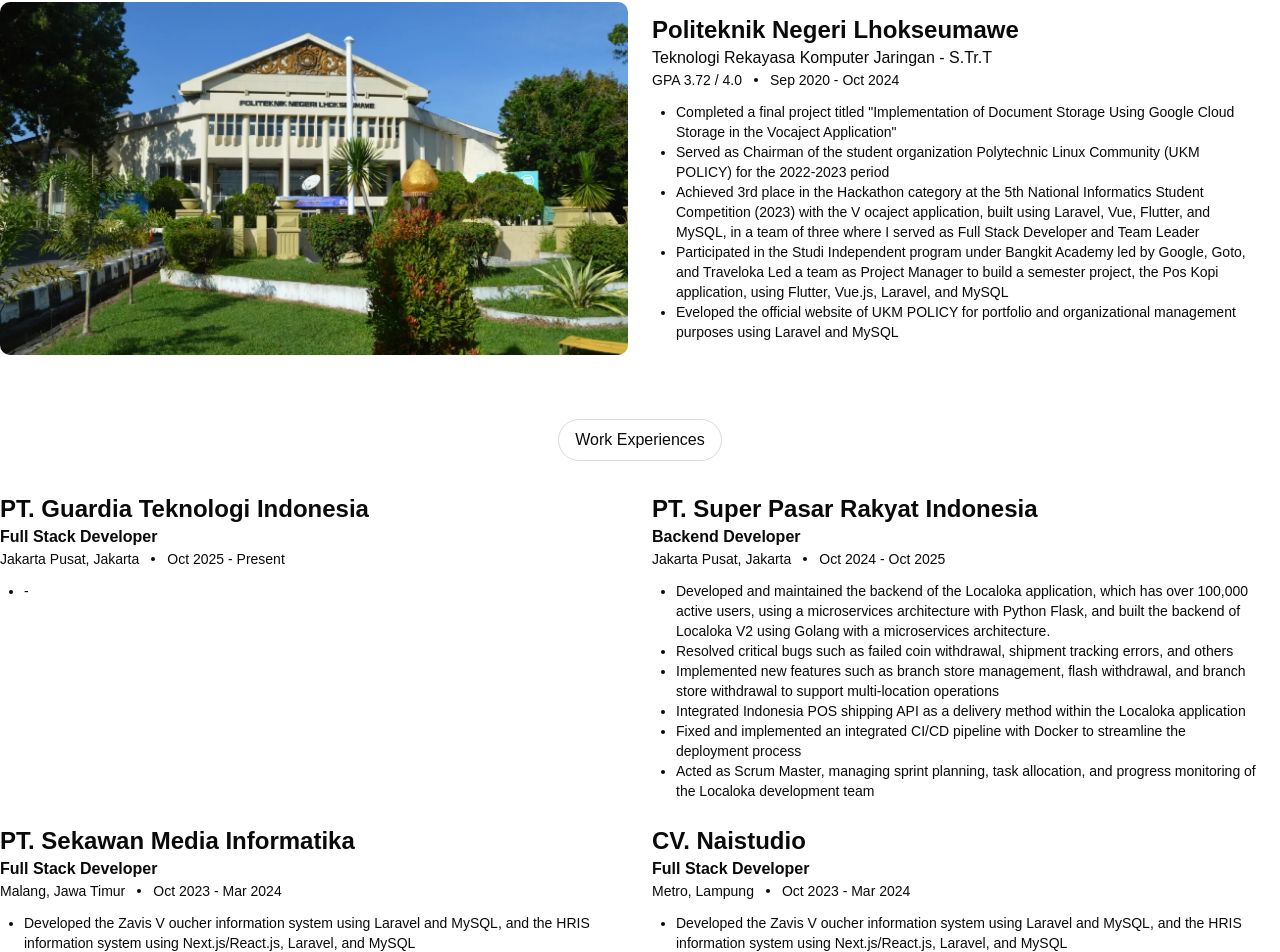
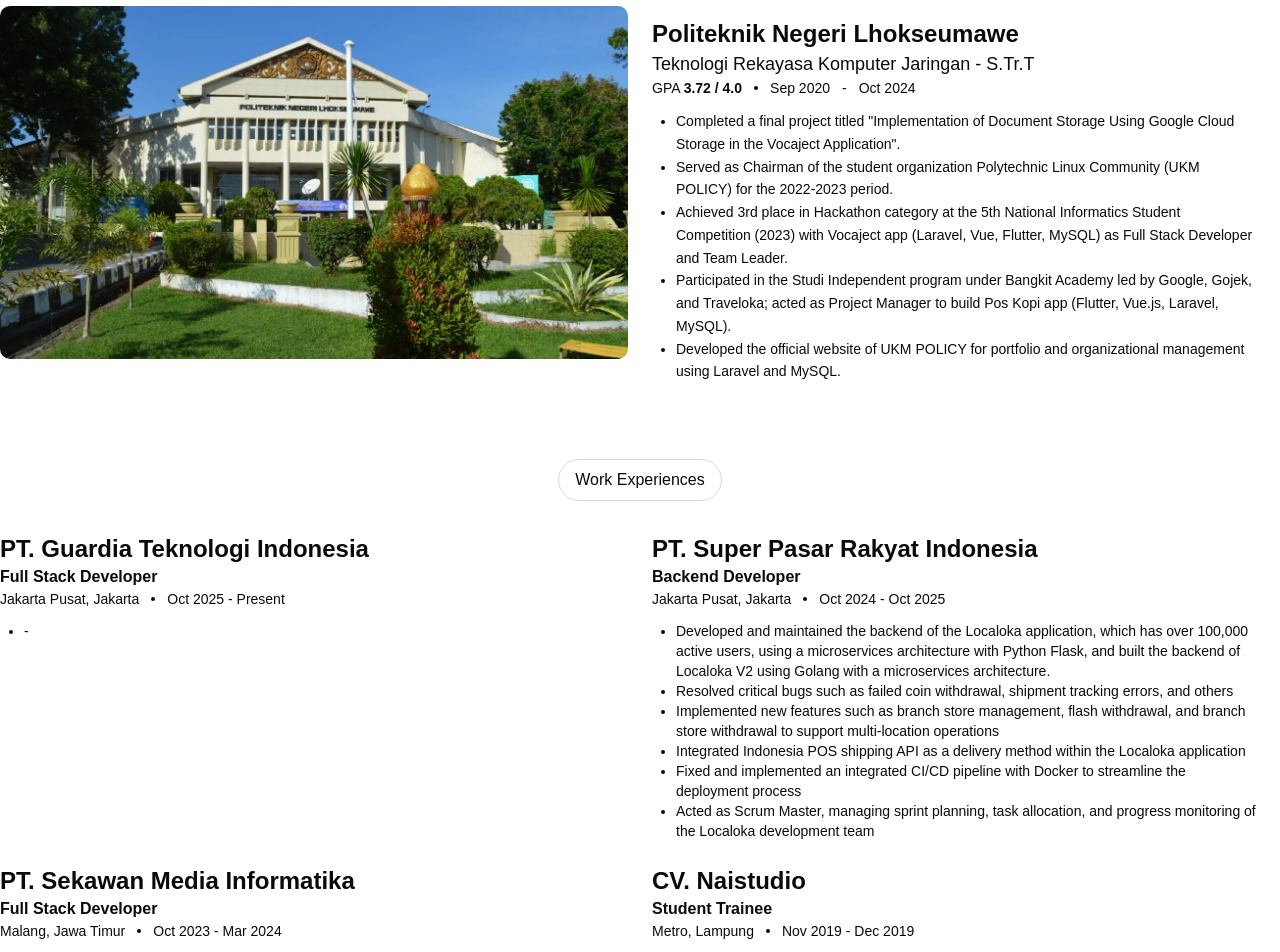
Before and after one commit to zulfahmidev/zulfahmidev.github.io, a Next.js app: page /profile in a window 1280 px wide. Shown: the part 1382-2334 px from the top of the page. Built offline with nearby package versions, Linux system fonts and the light colour scheme; a web font is replaced by a local one.

Commit message:
feat: update profile page

```diff
--- a/app/profile/education.tsx
+++ b/app/profile/education.tsx
@@ -2,43 +2,34 @@ import Image from "next/image";
 
 export default function Education() {
     return (
-        <section className="py-8">
+        <section className="py-8" aria-labelledby="education-title">
             <div className="container mx-auto px-5 lg:px-0">
-                <div className="py-2 px-4 rounded-full border border-foreground/15 w-fit mx-auto">
-                    <h2 className="">Education</h2>
-                </div>
+                <header className="py-2 px-4 rounded-full border border-foreground/15 w-fit mx-auto">
+                    <h2 id="education-title" className="text-xl font-bold">Education</h2>
+                </header>
                 <div className="mt-8 grid grid-cols-1 lg:grid-cols-2 gap-6">
                     <div className="aspect-[16/9] w-full rounded-lg overflow-hidden relative">
                         <Image
                             src="/assets/gambar-kampus-politeknik-negeri-lhokseumawe.png"
-                            alt="gambar kampus politeknik negeri lhokseumawe"
+                            alt="Politeknik Negeri Lhokseumawe campus building"
                             className="object-cover w-full h-full"
-                            fill />
+                            fill
+                        />
                     </div>
                     <div className="py-3">
                         <h3 className="text-2xl font-semibold">Politeknik Negeri Lhokseumawe</h3>
-                        <p className="">Teknologi Rekayasa Komputer Jaringan - S.Tr.T</p>
+                        <h4 className="text-lg">Teknologi Rekayasa Komputer Jaringan - S.Tr.T</h4>
                         <div className="flex gap-3 items-center text-sm">
-                            <p className="">GPA 3.72 / 4.0</p>
+                            <p>GPA <strong>3.72 / 4.0</strong></p>
                             <div className="w-1 h-1 rounded-full bg-foreground"></div>
-                            <p className="">Sep 2020 - Oct 2024</p>
+                            <time dateTime="2020-09">Sep 2020</time> - <time dateTime="2024-10">Oct 2024</time>
                         </div>
-                        <ul className="list-disc px-6 text-sm text-foreground mt-3">
-                            <li>
-                                {`Completed a final project titled "Implementation of Document Storage Using Google Cloud Storage in the Vocaject Application"`}
-                            </li>
-                            <li>
-                                Served as Chairman of the student organization Polytechnic Linux Community (UKM POLICY) for the 2022-2023 period
-                            </li>
-                            <li>
-                                Achieved 3rd place in the Hackathon category at the 5th National Informatics Student Competition (2023) with the V ocaject application, built using Laravel, Vue, Flutter, and MySQL, in a team of three where I served as Full Stack Developer and Team Leader
-                            </li>
-                            <li>
-                                Participated in the Studi Independent program under Bangkit Academy led by Google, Goto, and Traveloka Led a team as Project Manager to build a semester project, the Pos Kopi application, using Flutter, Vue.js, Laravel, and MySQL
-                            </li>
-                            <li>
-                                Eveloped the official website of UKM POLICY for portfolio and organizational management purposes using Laravel and MySQL
-                            </li>
+                        <ul className="list-disc px-6 text-sm text-foreground mt-3 leading-relaxed">
+                            <li>{`Completed a final project titled "Implementation of Document Storage Using Google Cloud Storage in the Vocaject Application".`}</li>
+                            <li>Served as Chairman of the student organization Polytechnic Linux Community (UKM POLICY) for the 2022-2023 period.</li>
+                            <li>Achieved 3rd place in Hackathon category at the 5th National Informatics Student Competition (2023) with Vocaject app (Laravel, Vue, Flutter, MySQL) as Full Stack Developer and Team Leader.</li>
+                            <li>Participated in the Studi Independent program under Bangkit Academy led by Google, Gojek, and Traveloka; acted as Project Manager to build Pos Kopi app (Flutter, Vue.js, Laravel, MySQL).</li>
+                            <li>Developed the official website of UKM POLICY for portfolio and organizational management using Laravel and MySQL.</li>
                         </ul>
                     </div>
                 </div>
--- a/app/profile/experiences.tsx
+++ b/app/profile/experiences.tsx
@@ -43,26 +43,27 @@ const experiences: Experience[] = [
     {
         Company: 'CV. Naistudio',
         Location: 'Metro, Lampung',
-        Position: 'Full Stack Developer',
-        Estimate: 'Oct 2023 - Mar 2024',
+        Position: 'Student Trainee',
+        Estimate: 'Nov 2019 - Dec 2019',
         Description: [
-            'Developed the Zavis V oucher information system using Laravel and MySQL, and the HRIS information system using Next.js/React.js, Laravel, and MySQL',
-            'Performed several enhancements, including backend refactoring, layout improvements, and adding new components and pages to both the Zavis V oucher and HRIS information systems',
+            'Develop Flappy Bird and Go Chess games using JavaScript and applied object-oriented programming (OOP) concepts.',
+            'Develop a backend REST API for a ticketing information system using Laravel.',
+            'Develop the frontend of a ticketing information system website using Vue.js and how to consume the backend API.',
+            'Develop custom WordPress template using the Blankslate theme.',
+            'Completed several simple challenges such as creating a cube with CSS and HTML, manipulating images using PHP GD, building a countdown timer, and more.',
         ]
     },
 ]
 
 function ExperienceCard({data} : {data: Experience}) {
     return (
-        <div>
-            <h3 className="text-2xl">
-                <span className="font-semibold">{data.Company}</span>
-            </h3>
-            <p className="font-semibold">{data.Position}</p>
+        <article>
+            <h3 className="text-2xl font-semibold">{data.Company}</h3>
+            <h4 className="font-semibold">{data.Position}</h4>
             <div className="flex gap-3 items-center text-sm">
-                <p>{data.Location}</p>
+                <span>{data.Location}</span>
                 <div className="w-1 h-1 rounded-full bg-foreground"></div>
-                <p>{data.Estimate}</p>
+                <time dateTime={data.Estimate}>{data.Estimate}</time>
             </div>
             <ul className="list-disc px-6 text-sm text-foreground mt-3">
                 {
@@ -71,7 +72,7 @@ function ExperienceCard({data} : {data: Experience}) {
                     ))
                 }
             </ul>
-        </div>
+        </article>
     )
 }
 
@@ -79,9 +80,9 @@ export default function Experiences() {
     return (
         <section className="py-8">
             <div className="container mx-auto px-5 lg:px-0">
-                <div className="py-2 px-4 rounded-full border border-foreground/15 w-fit mx-auto">
+                <header className="py-2 px-4 rounded-full border border-foreground/15 w-fit mx-auto">
                     <h2 className="">Work Experiences</h2>
-                </div>
+                </header>
                 <div className="mt-8 grid grid-cols-1 lg:grid-cols-2 gap-6">
                     {
                         experiences.map((v, i) => (
--- a/app/profile/page.tsx
+++ b/app/profile/page.tsx
@@ -2,6 +2,86 @@ import AboutMe from "@/components/layout/about-me";
 import Education from "./education";
 import Skills from "./skills";
 import Experiences from "./experiences";
+
+export const metadata = {
+  title: "Profile",
+  other: {
+    "script:ld+json": JSON.stringify({
+      "@context": "https://schema.org",
+      "@type": "Person",
+      name: "Zulfahmi",
+      url: "https://zulfahmidev.com/profile",
+      description:
+        "A Software Engineer with over 5 years of experience in creating high-quality and impactful digital experiences. I have a strong focus on transforming complex problems into elegant and user-friendly interfaces.",
+      alumniOf: {
+        "@type": "CollegeOrUniversity",
+        name: "Politeknik Negeri Lhokseumawe",
+        sameAs: "https://pnl.ac.id/",
+      },
+      hasOccupation: [
+        {
+          "@type": "Occupation",
+          name: "Full Stack Developer",
+          employer: {
+            "@type": "Organization",
+            name: "PT. Guardia Teknologi Indonesia",
+          },
+          startDate: "2025-10",
+        },
+        {
+          "@type": "Occupation",
+          name: "Backend Developer",
+          employer: {
+            "@type": "Organization",
+            name: "PT. Super Pasar Rakyat Indonesia",
+          },
+          startDate: "2024-10",
+          endDate: "2025-10",
+        },
+        {
+          "@type": "Occupation",
+          name: "Full Stack Developer",
+          employer: {
+            "@type": "Organization",
+            name: "PT. Sekawan Media Informatika",
+          },
+          startDate: "2023-10",
+          endDate: "2024-03",
+        },
+        {
+          "@type": "Occupation",
+          name: "Student Trainee",
+          employer: {
+            "@type": "Organization",
+            name: "CV. Naistudio",
+          },
+          startDate: "2019-11",
+          endDate: "2019-12",
+        },
+      ],
+      knowsAbout: [
+        "Fullstack Web Development",
+        "Backend API Development",
+        "Frontend Development (React, Vue)",
+        "Mobile App Development (Flutter)",
+        "REST API",
+        "GraphQL",
+        "CI/CD",
+        "Docker",
+        "Laravel",
+        "Next.js",
+        "Golang",
+        "MySQL",
+      ],
+      skill: [
+        "Fullstack Web Development",
+        "Backend APIs",
+        "Frontend Web",
+        "Frontend Mobile",
+      ],
+    }),
+  },
+}
 
 export default function ProfilePage() {
     return (
--- a/app/profile/skills.tsx
+++ b/app/profile/skills.tsx
@@ -10,7 +10,7 @@ export default function Skills() {
                 </div>
                 <div className="mt-8 grid grid-cols-1 lg:grid-cols-4 gap-4">
 
-                    <div className="bg-primary/25 p-8 rounded-lg">
+                    <article className="bg-primary/25 p-8 rounded-lg">
                         <div className="w-14 h-14 rounded-full bg-primary flex items-center justify-center text-white text-3xl">
                             <FaSmile />
                         </div>
@@ -18,9 +18,9 @@ export default function Skills() {
                             <h3 className="text-lg font-semibold">Fullstack Web</h3>
                             <p className="text-sm text-foreground/50">Bangun aplikasi web end-to-end, integrasi backend–frontend, fokus pada performa, keamanan, dan skalabilitas.</p>
                         </div>
-                    </div>
+                    </article>
 
-                    <div className="bg-primary/25 p-8 rounded-lg">
+                    <article className="bg-primary/25 p-8 rounded-lg">
                         <div className="w-14 h-14 rounded-full bg-primary flex items-center justify-center text-white text-3xl">
                             <FaSmile />
                         </div>
@@ -28,9 +28,9 @@ export default function Skills() {
                             <h3 className="text-lg font-semibold">Backend APIs</h3>
                             <p className="text-sm text-foreground/50">Kembangkan RESTful & GraphQL API, autentikasi aman, error handling rapi, dan integrasi lintas platform.</p>
                         </div>
-                    </div>
+                    </article>
 
-                    <div className="bg-primary/25 p-8 rounded-lg">
+                    <article className="bg-primary/25 p-8 rounded-lg">
                         <div className="w-14 h-14 rounded-full bg-primary flex items-center justify-center text-white text-3xl">
                             <FaSmile />
                         </div>
@@ -38,9 +38,9 @@ export default function Skills() {
                             <h3 className="text-lg font-semibold">Frontend Web</h3>
                             <p className="text-sm text-foreground/50">Buat UI modern dengan React/Vue, responsif, interaktif, fokus pada pengalaman pengguna terbaik.</p>
                         </div>
-                    </div>
+                    </article>
 
-                    <div className="bg-primary/25 p-8 rounded-lg">
+                    <article className="bg-primary/25 p-8 rounded-lg">
                         <div className="w-14 h-14 rounded-full bg-primary flex items-center justify-center text-white text-3xl">
                             <FaSmile />
                         </div>
@@ -48,7 +48,7 @@ export default function Skills() {
                             <h3 className="text-lg font-semibold">Frontend Mobile</h3>
                             <p className="text-sm text-foreground/50">Bangun aplikasi mobile Flutter, cross-platform, ringan, responsif, terintegrasi dengan backend API.</p>
                         </div>
-                    </div>
+                    </article>
 
                 </div>
                 <div className="mt-6">
--- a/components/layout/about-me.tsx
+++ b/components/layout/about-me.tsx
@@ -1,3 +1,4 @@
+import Link from "next/link";
 import { FaArrowRight, FaDownload } from "react-icons/fa";
 
 export default function AboutMe({isAboutPage=false} : {isAboutPage?: boolean}) {
@@ -13,10 +14,10 @@ export default function AboutMe({isAboutPage=false} : {isAboutPage?: boolean}) {
                             <FaDownload />
                         </a>
                     ) : (
-                        <a href="/profile" className="py-2 px-4 border-2 border-foreground rounded-full flex items-center gap-3 font-semibold w-fit mx-auto">
+                        <Link href="/profile" className="py-2 px-4 border-2 border-foreground rounded-full flex items-center gap-3 font-semibold w-fit mx-auto">
                             <span>See My Profile</span>
                             <FaArrowRight />
-                        </a>
+                        </Link>
                     )
                 }
                 <div className="container mx-auto flex justify-center flex-wrap gap-6 px-5 lg:px-0 mt-8">
```
Also changed, not shown: app/profile/work-experience.tsx (deleted, +0 -9 lines).
